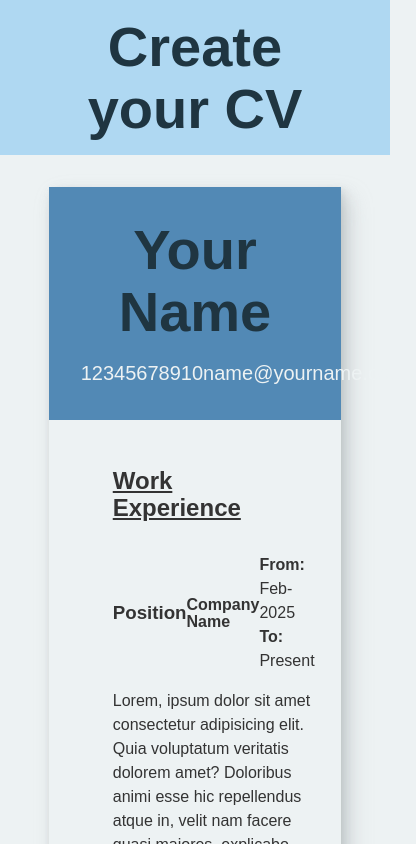
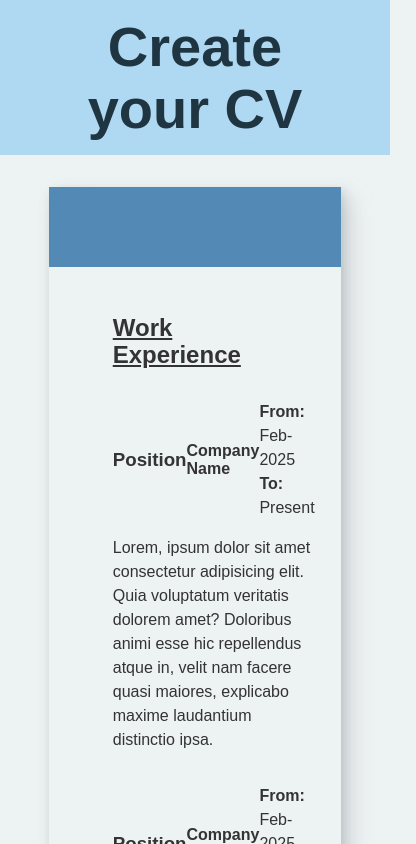
Before and after one commit to AP-720/react-cv-application, a React (Vite) app: page / in a window 390 px wide. Shown: the top 844 px of the page, 416 px wide, since content can reach past the window. Built offline with nearby package versions, Linux system fonts and the light colour scheme.

Commit message:
feat(CVHeading): Split CV heading section out into component
- Create basic component for heading section.
- Added name, phoneNumber and email props.

```diff
--- a/src/App.jsx
+++ b/src/App.jsx
@@ -1,5 +1,5 @@
 // import { useState } from 'react'
-import MainContent from "./components/MainContent";
+import CVContainer from "./components/MainContent";
 import "./css/main.css";
 
 function App() {
@@ -9,7 +9,7 @@ function App() {
 				<h1 className="text-xl">Create your CV</h1>
 			</header>
 			<main>
-				<MainContent />
+				<CVContainer />
 			</main>
 		</div>
 	);
--- /dev/null
+++ b/src/components/CVHeading.jsx
@@ -0,0 +1,11 @@
+export default function CVHeading({name, phoneNumber, email}) {
+	return (
+		<div className="cv-heading-container">
+			<h2 className="text-center text-xl text-secondary pb-3">{name}</h2>
+			<div className="contact-container">
+				<p>{phoneNumber}</p>
+				<p>{email}</p>
+			</div>
+		</div>
+	);
+}
--- a/src/components/MainContent.jsx
+++ b/src/components/MainContent.jsx
@@ -1,15 +1,9 @@
-import "/src/css/main.css";
+import CVHeading from "./CVHeading";
 
-export default function MainContent() {
+export default function CVContainer() {
 	return (
 		<div className="cv-container">
-			<div className="cv-heading-container">
-				<h2 className="text-center text-xl text-secondary pb-3">Your Name</h2>
-				<div className="contact-container">
-					<p>12345678910</p>
-					<p>name@yourname.co.uk</p>
-				</div>
-			</div>
+			<CVHeading />
 			<div className="work-experience-container">
 				<h2 className="text-decoration-underline pb-3 ">Work Experience</h2>
 				<ul className="work-experience-list">
```
